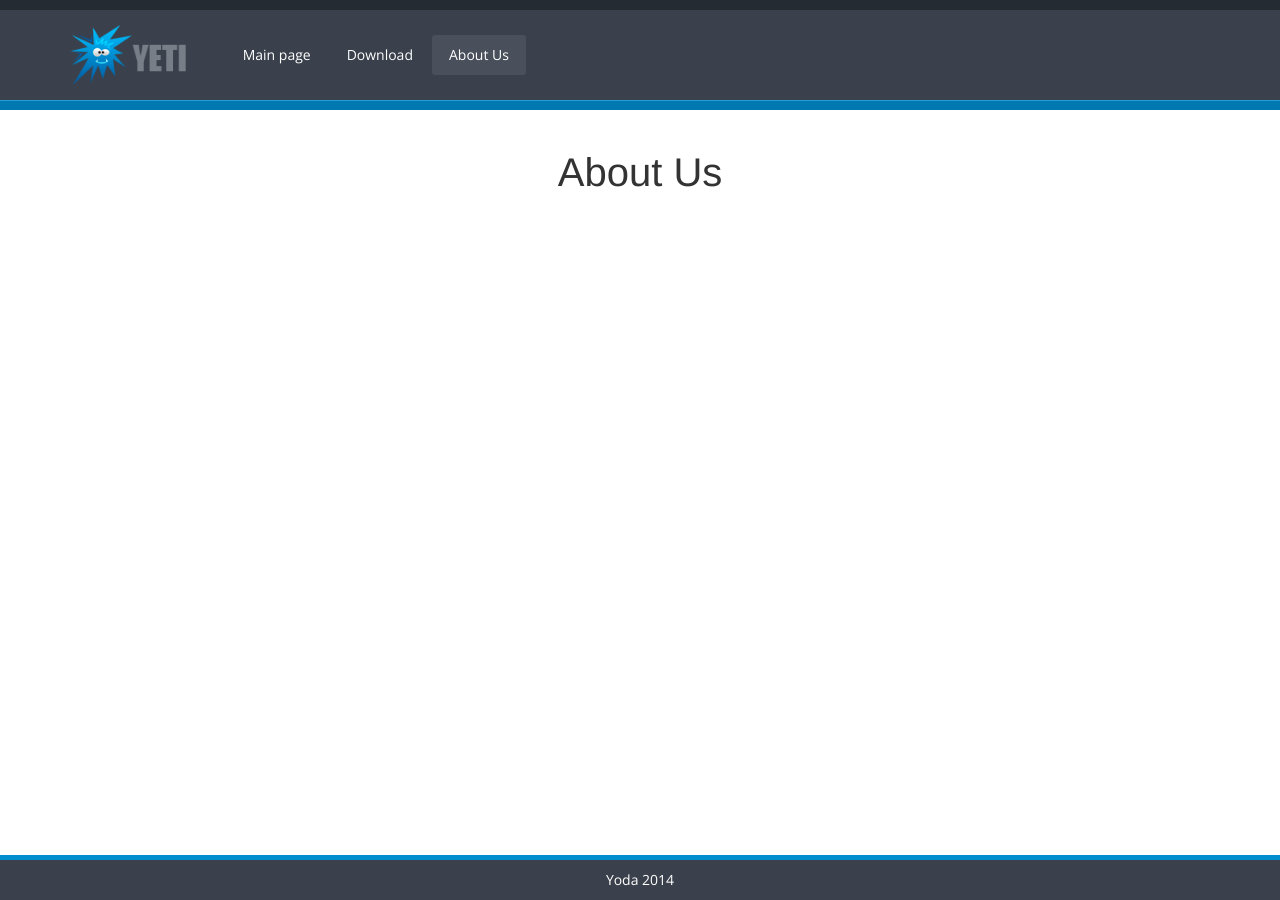
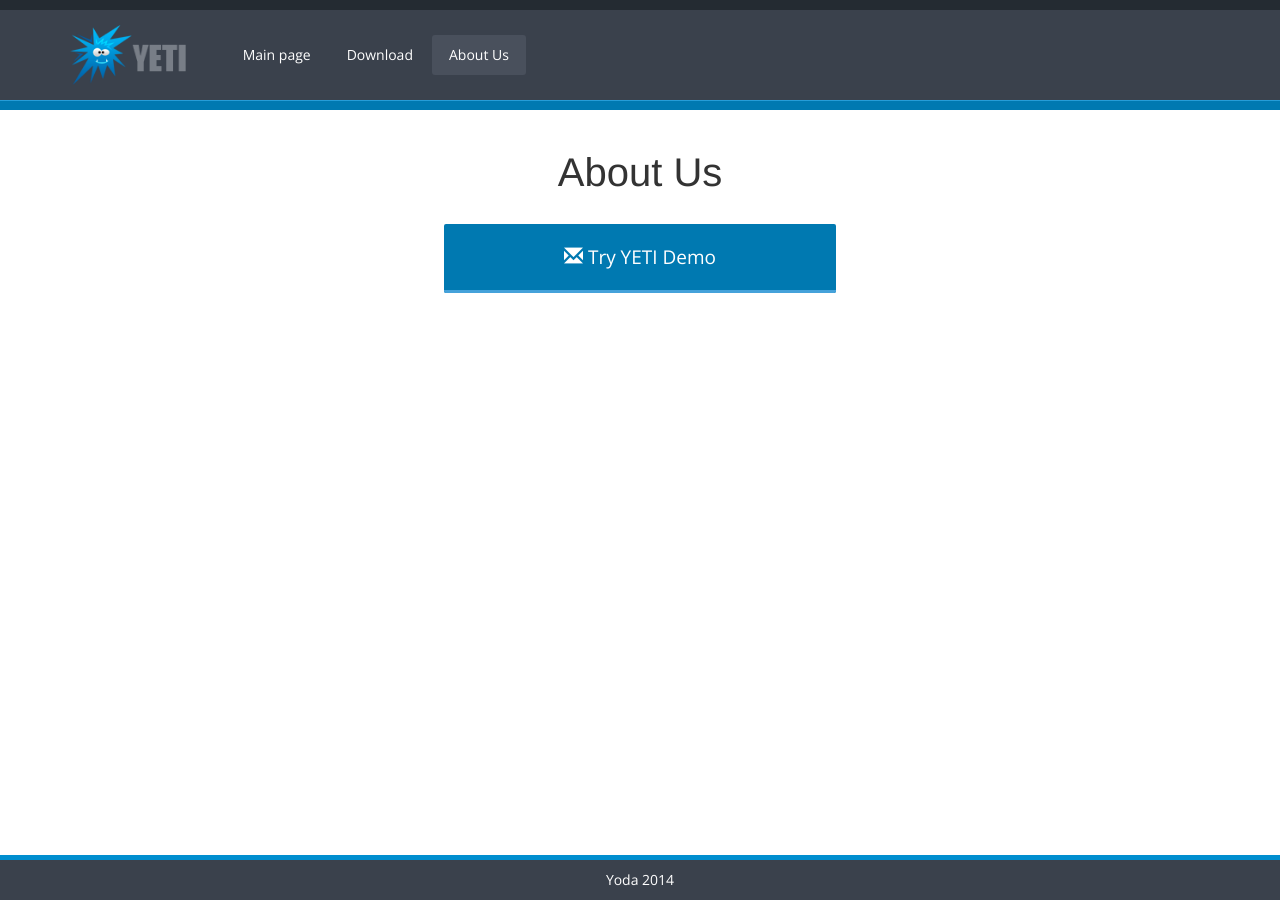
Before and after one commit to yeti-switch/yeti-switch.github.io, a Jekyll site: the page built from about_us.html, in a window 1280 px wide. Built offline with Jekyll 4.4.1, drawn with Linux system fonts in a browser that asks for light colours; Markdown is read by kramdown in place of the engine named in the settings.

Commit message:
add new button on page about us

```diff
--- a/about_us.html
+++ b/about_us.html
@@ -4,3 +4,7 @@ title: About | YETI - VOIP for humans
 ---
 
 <h2>About Us</h2>
+
+<div class="main_button">
+            <a href="#"> <span class="glyphicon glyphicon-envelope"></span> Try YETI Demo</a>
+          </div>
```
